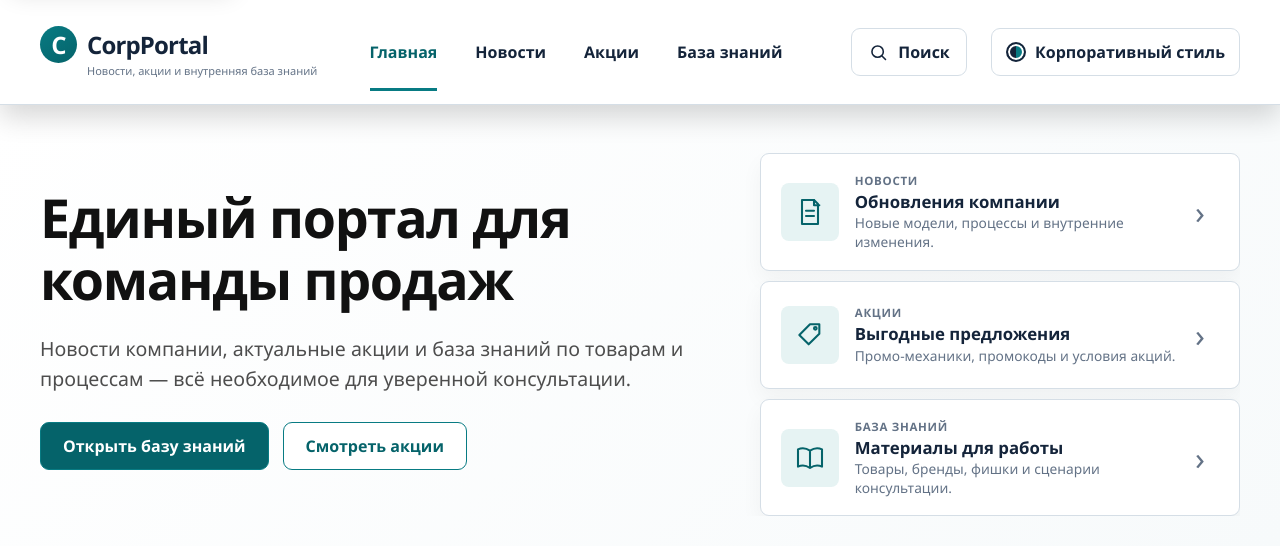
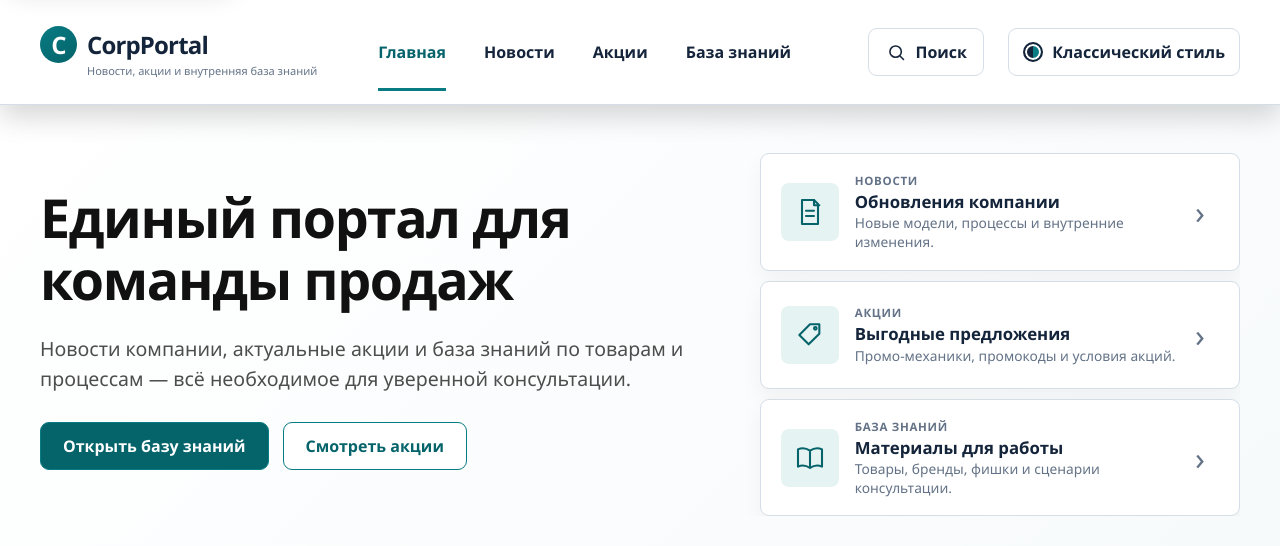
Before and after one commit to Nesstargi/corp_portal, a Django app: page / in a window 1280 px wide. Shown: the top 546 px of the page. Run offline with Django 5.2, Linux system fonts and the light colour scheme; data that the repository does not hold is empty.

Commit message:
Show active public theme label

```diff
--- a/portal/test_public_shell.py
+++ b/portal/test_public_shell.py
@@ -10,6 +10,8 @@ class PublicShellTests(TestCase):
         response = self.client.get(reverse("home"))
 
         self.assertContains(response, "data-theme-toggle")
+        self.assertContains(response, "data-theme-toggle-label")
+        self.assertContains(response, "Классический стиль")
         self.assertContains(response, "public-theme-switcher.js")
         self.assertContains(response, "data-nav-toggle")
         self.assertContains(response, "data-nav-backdrop")
@@ -30,3 +32,5 @@ class PublicShellTests(TestCase):
         self.assertIn('var storageKey = "corpportal-public-theme";', script)
         self.assertIn("window.localStorage.setItem(storageKey, theme)", script)
         self.assertIn("document.documentElement.dataset.publicTheme", script)
+        self.assertIn('"Классический стиль"', script)
+        self.assertIn('"Корпоративный стиль"', script)
--- a/static/js/public-theme-switcher.js
+++ b/static/js/public-theme-switcher.js
@@ -25,12 +25,20 @@
 
   function updateToggle(toggle, theme) {
     var corporateIsActive = theme === corporateTheme;
+    var currentLabel = corporateIsActive
+      ? "Корпоративный стиль"
+      : "Классический стиль";
     var actionLabel = corporateIsActive
-      ? "Включить текущий стиль"
+      ? "Включить классический стиль"
       : "Включить корпоративный стиль";
+    var visibleLabel = toggle.querySelector("[data-theme-toggle-label]");
+
+    if (visibleLabel) {
+      visibleLabel.textContent = currentLabel;
+    }
 
     toggle.setAttribute("aria-pressed", corporateIsActive ? "true" : "false");
-    toggle.setAttribute("aria-label", actionLabel);
+    toggle.setAttribute("aria-label", currentLabel + ". " + actionLabel);
     toggle.setAttribute("title", actionLabel);
   }
 
--- a/templates/base.html
+++ b/templates/base.html
@@ -9,7 +9,7 @@
         CorpPortal
       {% endblock %}
     </title>
-    <script src="{% static 'js/public-theme-switcher.js' %}?v=20260717-1"></script>
+    <script src="{% static 'js/public-theme-switcher.js' %}?v=20260717-2"></script>
     <link rel="stylesheet" href="{% static 'css/style.css' %}" />
     <link rel="stylesheet" href="{% static 'css/public-theme.css' %}?v=20260717-2" />
   </head>
@@ -49,7 +49,7 @@
           data-theme-toggle
         >
           <span class="site-theme-toggle__icon" aria-hidden="true"></span>
-          <span class="site-theme-toggle__label">Корпоративный стиль</span>
+          <span class="site-theme-toggle__label" data-theme-toggle-label>Классический стиль</span>
         </button>
         <button
           class="nav-toggle"
```
